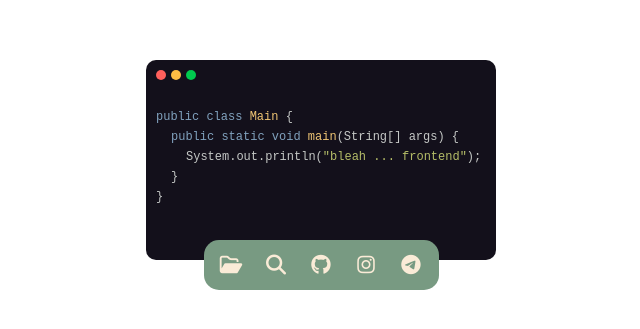
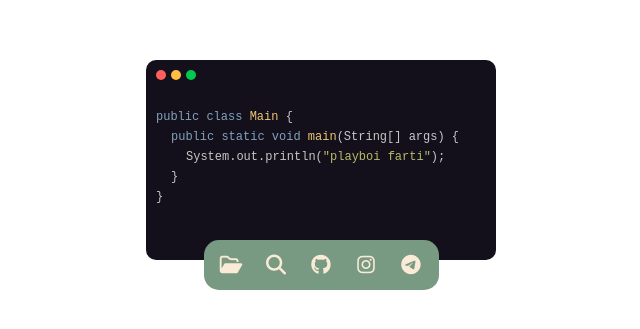
Before and after one commit to le0flo/html, a plain HTML site: page index.html in a window 1280 px wide. Shown: the part 225-554 px from the top of the page, 319-959 px from the left. Drawn offline with Linux system fonts and the light colour scheme.

Commit message:
playboi farti.

```diff
--- a/index.html
+++ b/index.html
@@ -15,7 +15,7 @@
 
         <p><b class="keywords">public class</b> <b class="names">Main</b> {</p>
         <p class="tab"><b class="keywords">public static void</b> <b class="names">main</b>(String[] args) {</p>
-        <p class="tabb">System.out.println(<b class="strings">"bleah ... frontend"</b>);</p>
+        <p class="tabb">System.out.println(<b class="strings">"playboi farti"</b>);</p>
         <p class="tab">}</p>
         <p>}</p>
     </div>
```
